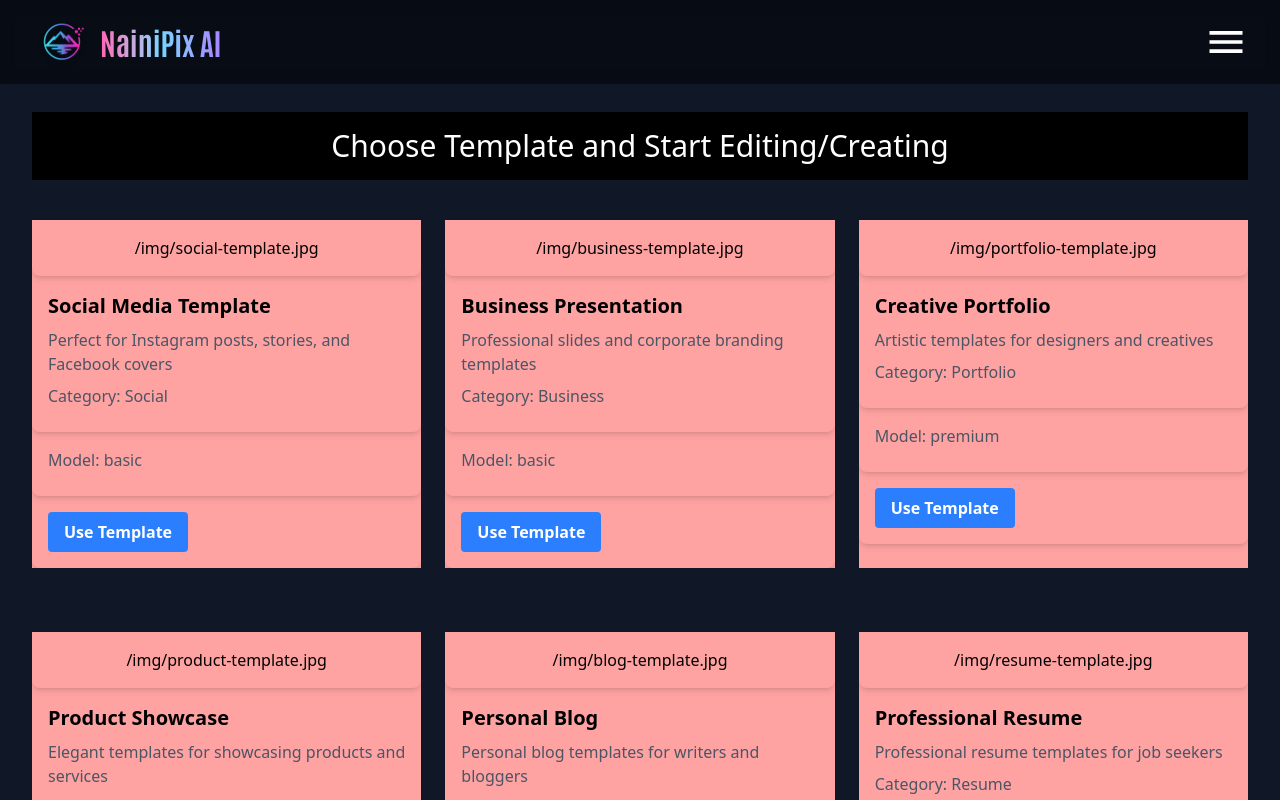
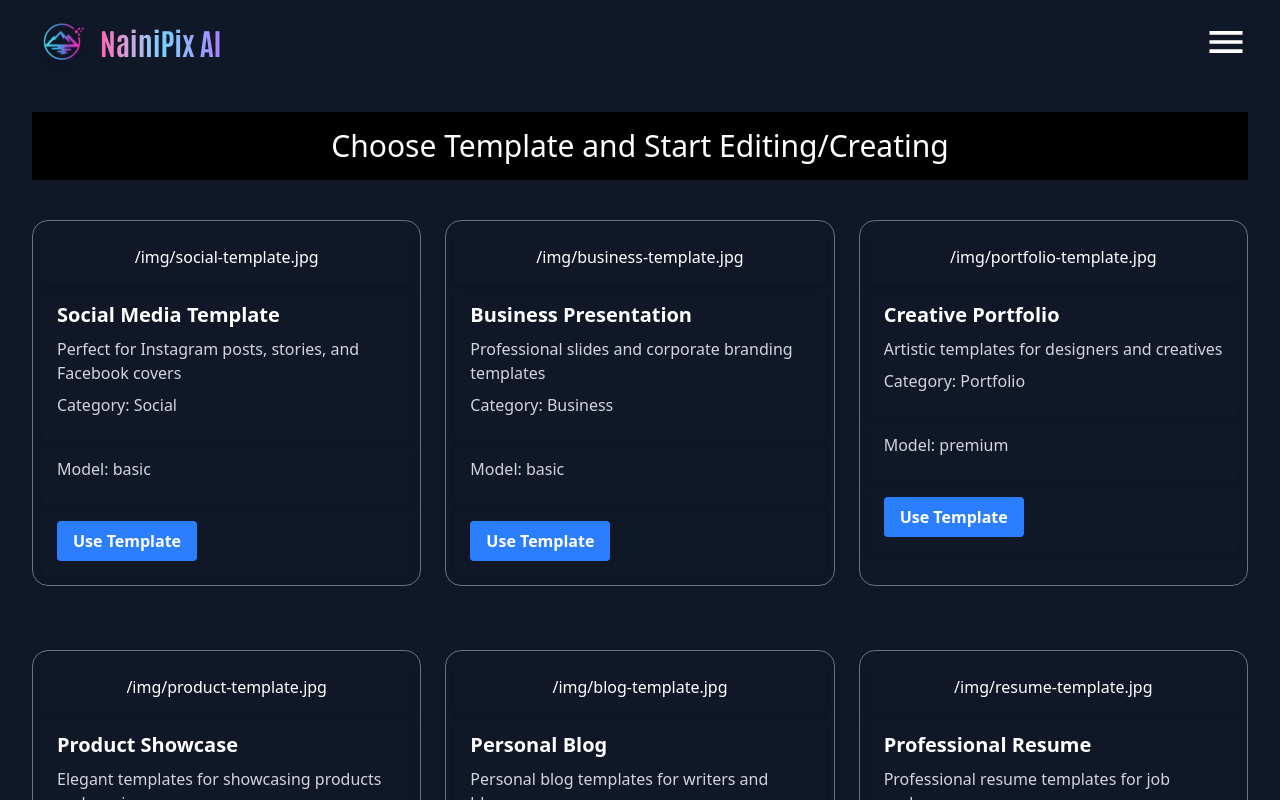
Before and after one commit to 201Harsh/NainiPix, a Next.js app in the folder frontend/: page /templates in a window 1280 px wide. Shown: the top 800 px of the page. Built offline with nearby package versions, Linux system fonts and the light colour scheme.

Commit message:
Templates and Header Logic updated

```diff
--- a/frontend/app/Components/Header.tsx
+++ b/frontend/app/Components/Header.tsx
@@ -4,7 +4,7 @@ import { IoMdMenu } from "react-icons/io";
 
 const Header = () => {
   return (
-    <div className="w-full max-w-screen fixed top-0 z-50 backdrop-blur-sm bg-black/50">
+    <div className="w-full max-w-screen fixed top-0 z-50 backdrop-blur-lg">
       <div className="w-full flex items-center justify-between px-5 py-2 md:px-8 md:py-3">
         <div className="relative flex items-center space-x-0 md:space-x-2">
           <Image
--- a/frontend/app/templates/page.tsx
+++ b/frontend/app/templates/page.tsx
@@ -85,7 +85,7 @@ const page = () => {
                 return (
                   <div
                     key={idx}
-                    className="flex flex-col mt-10 bg-red-300 overflow-hidden"
+                    className="flex flex-col mt-10 overflow-hidden border border-gray-500 text-white rounded-2xl p-2"
                   >
                     {/* Image Section */}
                     <div className="rounded-lg shadow-md p-4 flex flex-col items-center justify-center">
@@ -94,14 +94,14 @@ const page = () => {
                     {/* Text Section */}
                     <div className="rounded-lg shadow-md p-4">
                       <h2 className="text-xl font-semibold mb-2">{c.title}</h2>
-                      <p className="text-gray-600 mb-2">{c.description}</p>
-                      <p className="text-gray-600 mb-2">
+                      <p className="text-gray-300 mb-2">{c.description}</p>
+                      <p className="text-gray-300 mb-2">
                         Category: {c.category}
                       </p>
                     </div>
                     {/* Model Section */}
                     <div className="rounded-lg shadow-md p-4">
-                      <p className="text-gray-600 mb-2">Model: {c.model}</p>
+                      <p className="text-gray-300 mb-2">Model: {c.model}</p>
                     </div>
                     {/* Button Section */}
                     <div className="rounded-lg shadow-md p-4">
```
